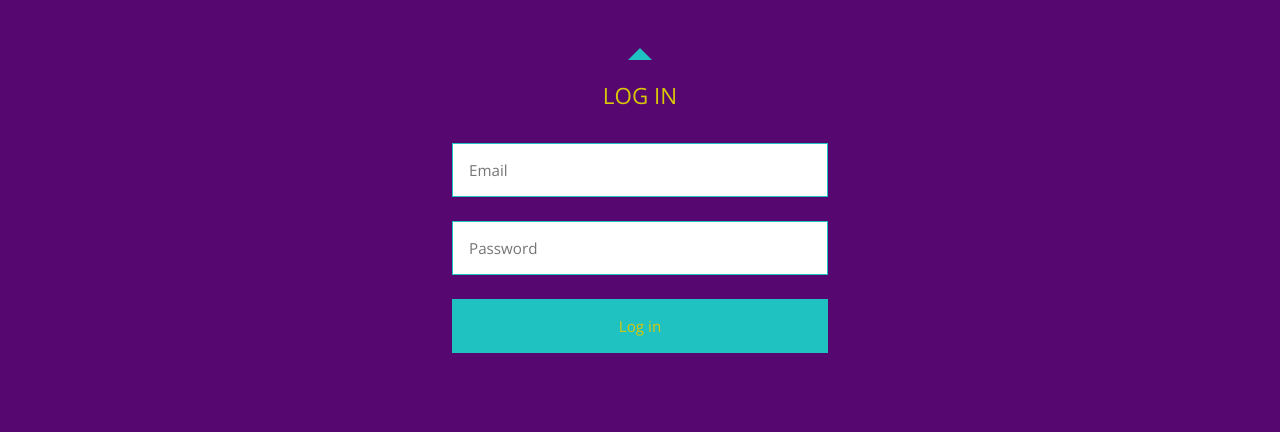
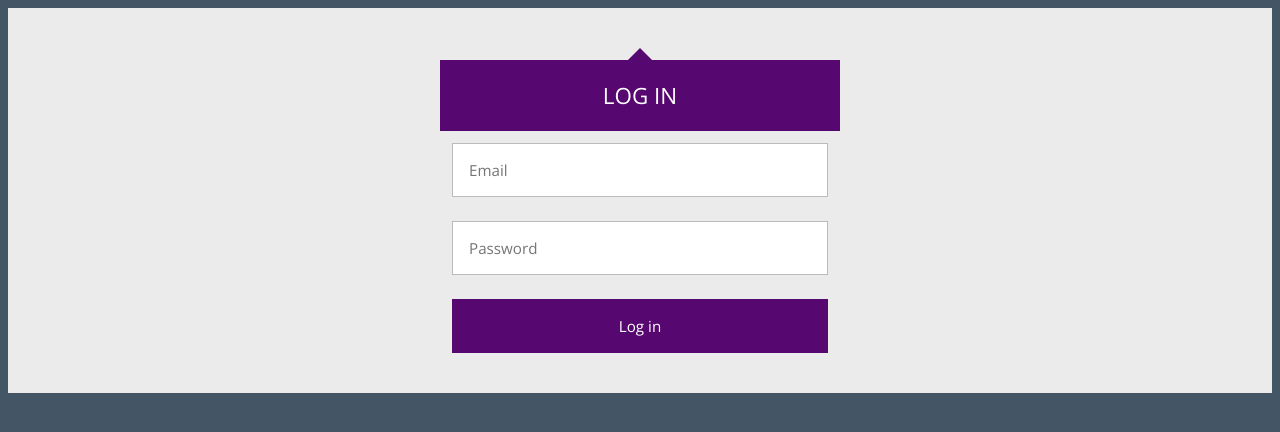
Before and after one commit to boshbosh2025/ProjetWeb2A11_CodeCrafters, a PHP site: page /login.php in a window 1280 px wide. Shown: the top 432 px of the page. Run offline with PHP 8.4, Linux system fonts and the light colour scheme.

Commit message:
3awedt badelt css t3 login
ghghf

```diff
--- a/Systéme de Progrés d'etudiant/Back/style_log.css
+++ b/Systéme de Progrés d'etudiant/Back/style_log.css
@@ -1,7 +1,8 @@
+
 @import url(https://fonts.googleapis.com/css?family=Open+Sans:400,700);
 
 body {
-  background: rgb(86, 7, 112);
+  background: #456;
   font-family: 'Open Sans', sans-serif;
 }
 
@@ -11,20 +12,18 @@ body {
   font-size: 16px;
 }
 
-
 .login-header,
 .login p {
   margin-top: 0;
   margin-bottom: 0;
 }
 
-
 .login-triangle {
   width: 0;
   margin-right: auto;
   margin-left: auto;
   border: 12px solid transparent;
-  border-bottom-color: rgb(31, 193, 193) ;
+  border-bottom-color: rgb(86, 7, 112);
 }
 
 .login-header {
@@ -34,14 +33,13 @@ body {
   font-weight: normal;
   text-align: center;
   text-transform: uppercase;
-  color: rgb(216, 199, 8);
+  color: #fff;
 }
 
 .login-container {
-  background: rgb(86, 7, 112);
+  background: #ebebeb;
   padding: 12px;
 }
-
 
 .login p {
   padding: 12px;
@@ -62,26 +60,27 @@ body {
 .login input[type="email"],
 .login input[type="password"] {
   background: #fff;
-  border-color: rgb(31, 193, 193);
-  color: rgb(216, 199, 8);
+  border-color: #bbb;
+  color: #555;
 }
+
 
 .login input[type="email"]:focus,
 .login input[type="password"]:focus {
-  border-color: rgb(216, 199, 8);
+  border-color: #888;
 }
 
 .login input[type="submit"] {
-  background: rgb(31, 193, 193);
+  background: rgb(86, 7, 112);
   border-color: transparent;
-  color: rgb(216, 199, 8);
+  color: #fff;
   cursor: pointer;
 }
 
 .login input[type="submit"]:hover {
-  background: rgb(126, 227, 227);
+  background: rgb(153, 39, 191);
 }
 
 .login input[type="submit"]:focus {
-  border-color: rgb(86, 7, 112);
+  border-color: rgb(153, 39, 191);
 }
```
